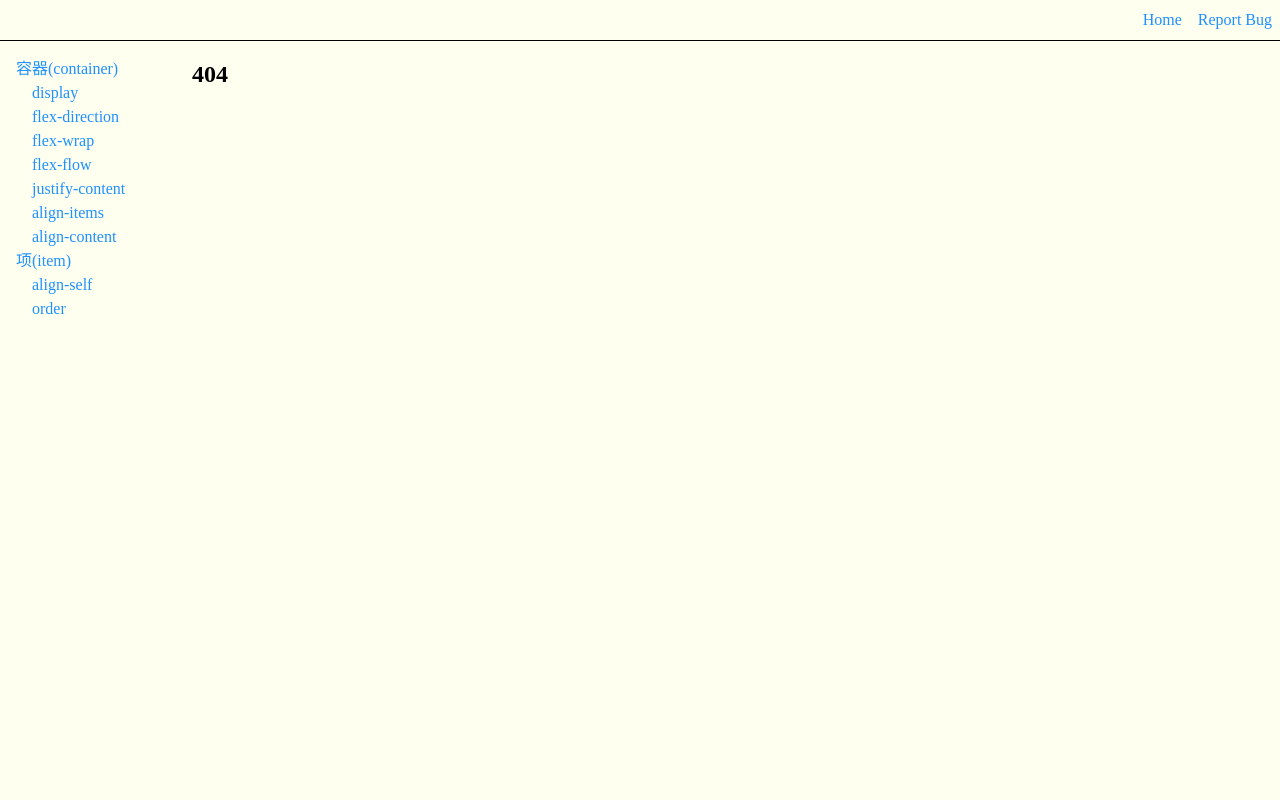
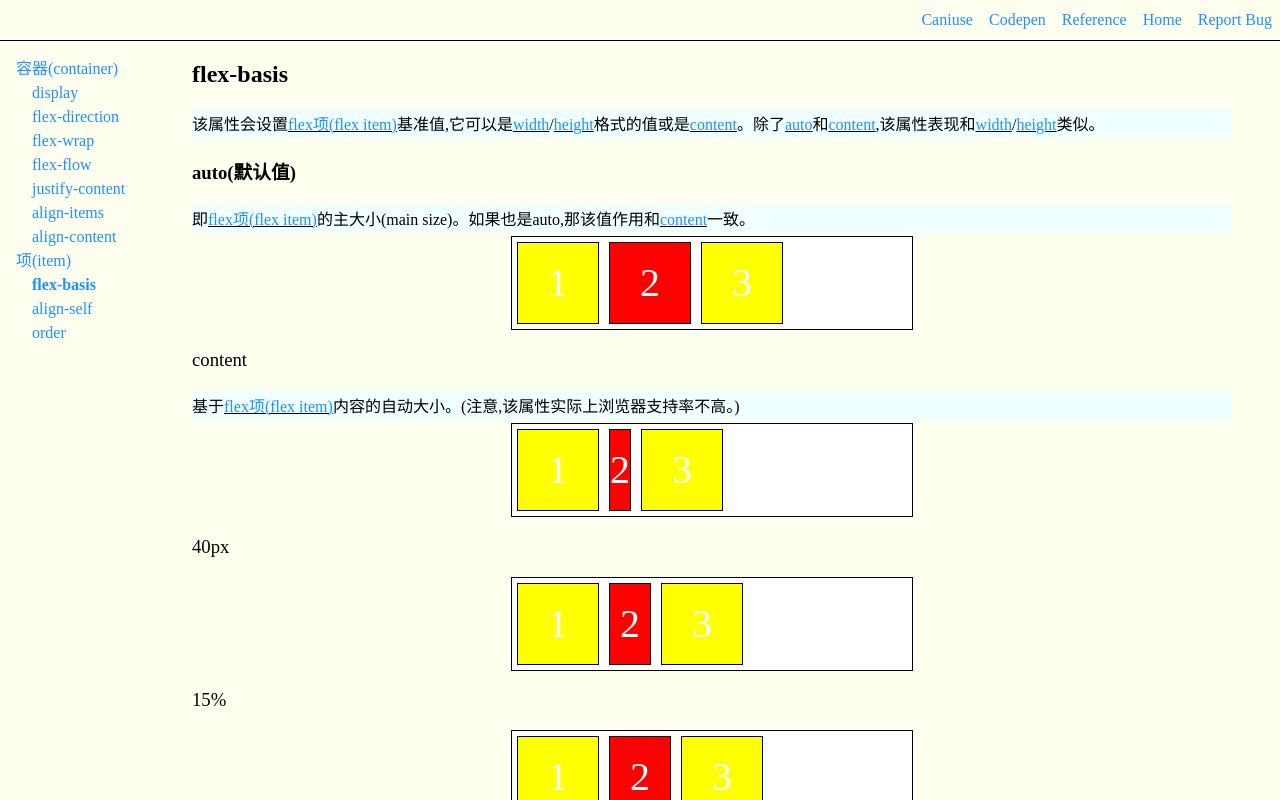
Before and after one commit to asurance/flex-tutorial, a Next.js app: page /item/FlexBasis in a window 1280 px wide. Before the commit this address had no page. Built offline with nearby package versions, Linux system fonts and the light colour scheme.

Commit message:
✨feat(flex-basis): 基本完成

```diff
--- a/components/Layout.tsx
+++ b/components/Layout.tsx
@@ -48,6 +48,10 @@ const containers: NavVO[] = [
 
 const items: NavVO[] = [
     {
+        link: 'FlexBasis',
+        text: 'flex-basis',
+    },
+    {
         link: 'AlignSelf',
         text: 'align-self',
     },
--- a/components/LinkItem.tsx
+++ b/components/LinkItem.tsx
@@ -43,3 +43,9 @@ export const BlockLevel = <ArticleLink href="https://www.w3.org/TR/css-display-3
 export const InlineLevel = <ArticleLink href="https://www.w3.org/TR/css-display-3/#inline-level">内联级(inline-level)</ArticleLink>
 
 export const Integer = <ArticleLink href="https://www.w3.org/TR/css3-values/#integers">&lt;integer&gt;</ArticleLink>
+
+export const Width = <ArticleLink href="https://www.w3.org/TR/CSS21/visudet.html#propdef-width">width</ArticleLink>
+
+export const Height = <ArticleLink href="https://www.w3.org/TR/CSS21/visudet.html#propdef-height">height</ArticleLink>
+
+export const MainSize = '主大小(main size)'
--- /dev/null
+++ b/pages/item/FlexBasis.tsx
@@ -0,0 +1,80 @@
+import FlexStyles from '../../styles/Flex.module.css'
+
+import { ReactElement } from 'react'
+import Layout from '../../components/Layout'
+import PropertyValue from '../../components/PropertyValue'
+import FlexContainer from '../../components/FlexContainer'
+import FlexItem from '../../components/FlexItem'
+import { Height, Item, MainSize, Width } from '../../components/LinkItem'
+import { NavVO } from '../../interfaces/NavVO'
+import PropertyP from '../../components/PropertyP'
+import ArticleLink from '../../components/ArticleLink'
+
+
+const Auto = <ArticleLink href="/container/FlexBasis#auto" keep>auto</ArticleLink>
+
+const Content = <ArticleLink href="/container/FlexBasis#content" keep>content</ArticleLink>
+
+const headNavs: NavVO[] = [
+    {
+        link: 'https://caniuse.com/?search=CSS%20property%3A%20flex-basis',
+        text: 'Caniuse'
+    },
+    {
+        link: 'https://codepen.io/asurance/pen/ExgBaBz',
+        text: 'Codepen'
+    },
+    {
+        link: 'https://www.w3.org/TR/css-flexbox-1/#flex-basis-property',
+        text: 'Reference',
+    },
+]
+
+const SampleItemClassNames = [FlexStyles['item-sample']]
+
+export default function FlexBasis(): ReactElement {
+    return <Layout title="flex-basis" navs={headNavs}>
+        <header><h1>flex-basis</h1></header>
+        <section>
+            <PropertyP>该属性会设置{Item}基准值,它可以是{Width}/{Height}格式的值或是{Content}。除了{Auto}和{Content},该属性表现和{Width}/{Height}类似。</PropertyP>
+        </section>
+        <PropertyValue value="auto" isDefault>
+            <PropertyP>即{Item}的{MainSize}。如果也是auto,那该值作用和{Content}一致。</PropertyP>
+            <section>
+                <FlexContainer>
+                    <FlexItem>1</FlexItem>
+                    <FlexItem className={SampleItemClassNames}>2</FlexItem>
+                    <FlexItem>3</FlexItem>
+                </FlexContainer>
+            </section>
+        </PropertyValue>
+        <PropertyValue value="content">
+            <PropertyP>基于{Item}内容的自动大小。(注意,该属性实际上浏览器支持率不高。)</PropertyP>
+            <section>
+                <FlexContainer>
+                    <FlexItem>1</FlexItem>
+                    <FlexItem className={SampleItemClassNames} style={{ flexBasis: 'content' }}>2</FlexItem>
+                    <FlexItem>3</FlexItem>
+                </FlexContainer>
+            </section>
+        </PropertyValue>
+        <PropertyValue value="40px">
+            <section>
+                <FlexContainer>
+                    <FlexItem>1</FlexItem>
+                    <FlexItem className={SampleItemClassNames} style={{ flexBasis: 40 }}>2</FlexItem>
+                    <FlexItem>3</FlexItem>
+                </FlexContainer>
+            </section>
+        </PropertyValue>
+        <PropertyValue value="15%">
+            <section>
+                <FlexContainer>
+                    <FlexItem>1</FlexItem>
+                    <FlexItem className={SampleItemClassNames} style={{ flexBasis: '15%' }}>2</FlexItem>
+                    <FlexItem>3</FlexItem>
+                </FlexContainer>
+            </section>
+        </PropertyValue>
+    </Layout>
+}
```
